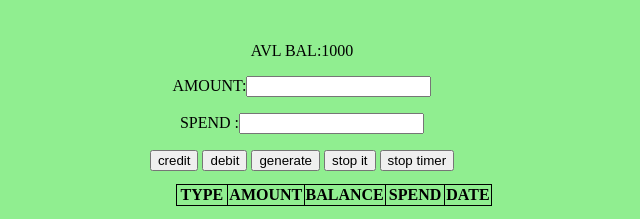
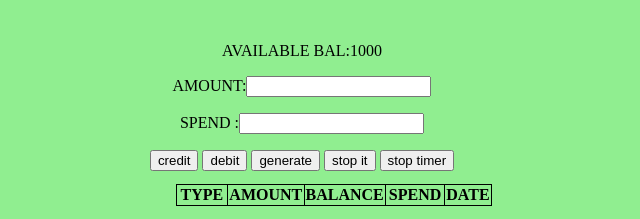
Before and after one commit to Ramya1520/expense-tracker, a plain HTML site: page index.html in a window 1280 px wide. Shown: the top 219 px of the page, 338-978 px from the left. Drawn offline with Linux system fonts and the light colour scheme.

Commit message:
expense handle

```diff
--- a/index.html
+++ b/index.html
@@ -36,7 +36,7 @@ width: 25%;
 <body>
 <div>
 
-<p>avl bal:<span id="initial amount">1000</span></p>
+<p>available bal:<span id="initial amount">1000</span></p>
 <!-- field -->
 <p>amount:<input type="number" value="" id="amount" ></p>
 <P>spend :<input type="" value="" id="spend"></P>
--- a/index1.js
+++ b/index1.js
@@ -17,7 +17,6 @@ transactionsdetails.spend=spend;
         transactionsdetails.balance=balance;
         transactionsdetails.date=date;
         arr.push(transactionsdetails);
-//alert(transactionsdetails.balance);
         console.log(arr);
 }
 function generate(){
```
Lines whose indentation alone changed are shown as unchanged.
